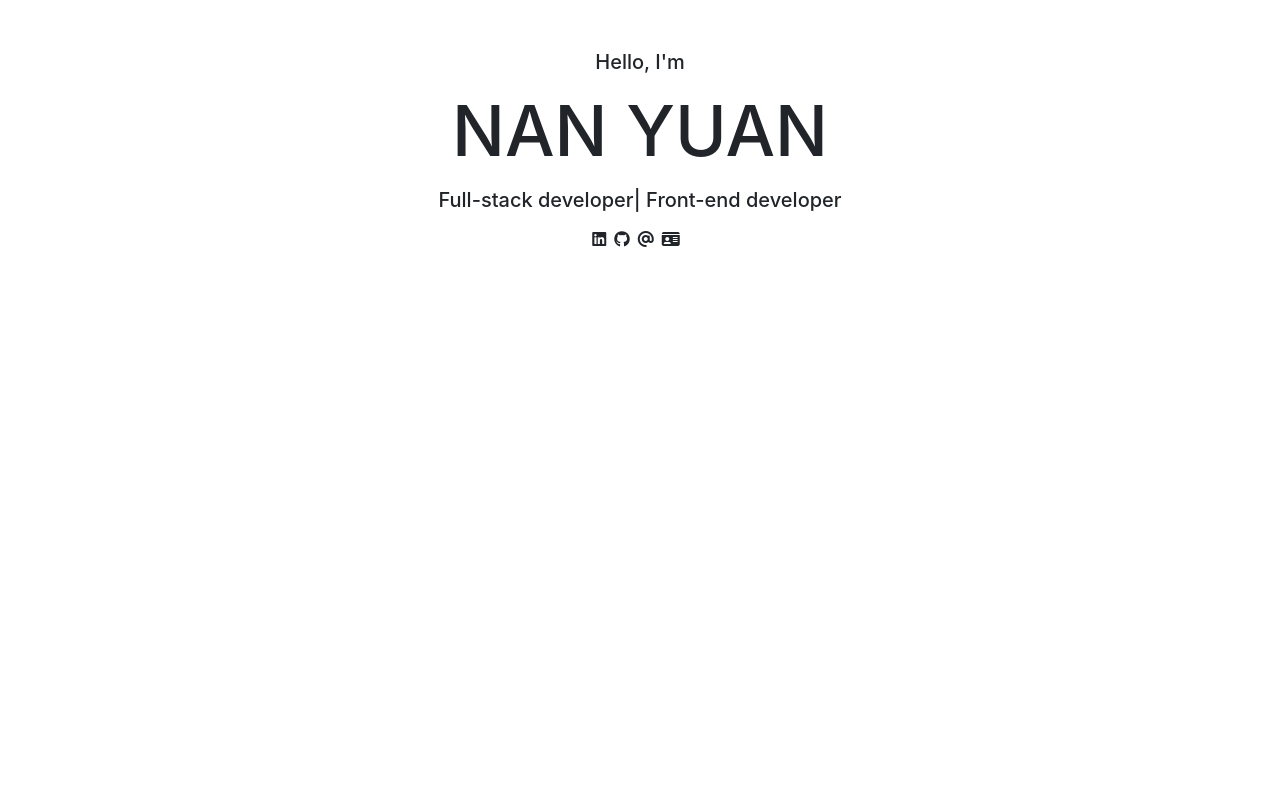
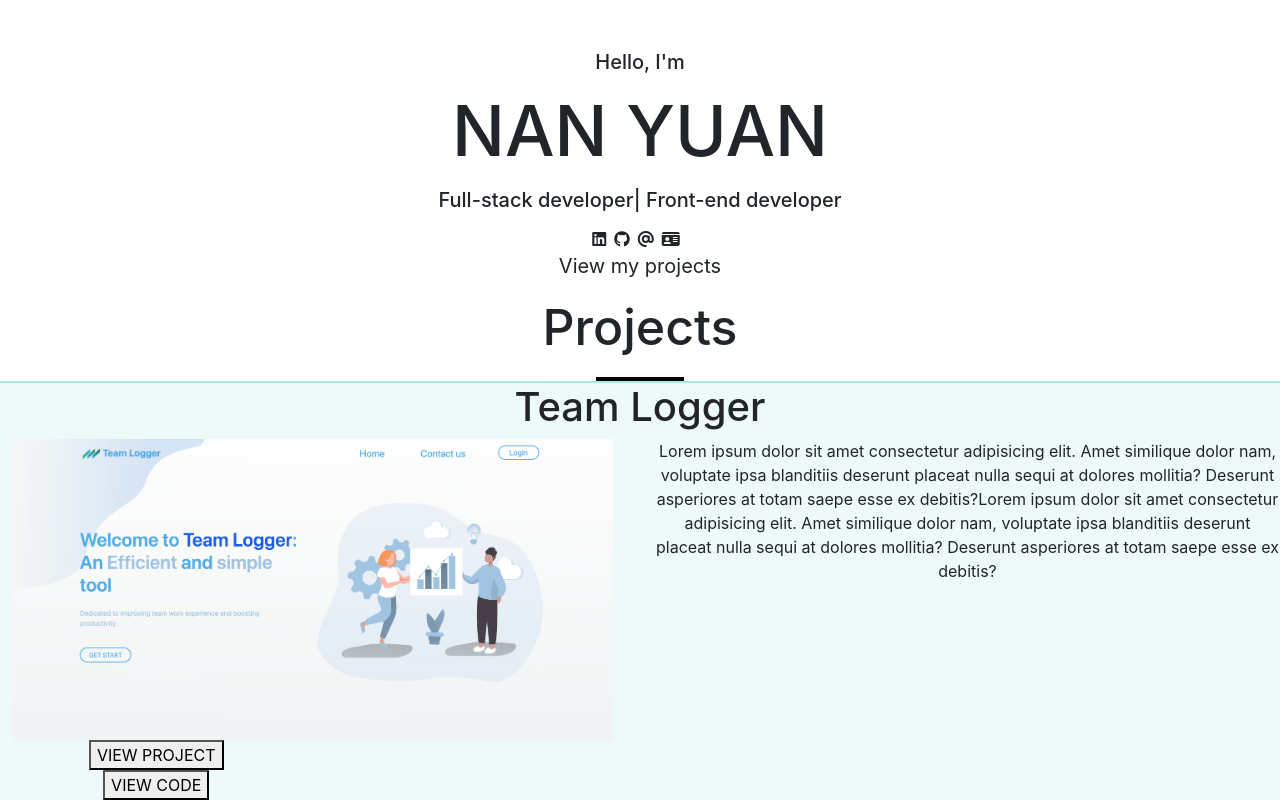
Before and after one commit to n-yuan/portfolio, a React (Create React App) app: page / in a window 1280 px wide. Shown: the part 206-1006 px from the top of the page. Before the commit the page ends 800 px from the top, so only its background shows below. Built offline with nearby package versions, Linux system fonts and the light colour scheme.

Commit message:
Build layout

```diff
--- a/src/App.js
+++ b/src/App.js
@@ -1,5 +1,6 @@
 import React from "react";
 import Navbar from "./component/Navbar";
+import Projects from "./component/Projects";
 import "./styles/styles.css";
 
 function App() {
@@ -7,7 +8,7 @@ function App() {
     <div>
       <Navbar />
       <div className="container"></div>
-      <div className="caption-container">
+      <div className="caption-container" id="home">
         <div className="caption-wrapper">
           <h4 className="caption-greeting">Hello, I'm</h4>
           <h1 className="caption-name">NAN YUAN</h1>
@@ -22,6 +23,7 @@ function App() {
           </div>
         </div>
       </div>
+      <Projects />
     </div>
   );
 }
--- a/src/component/Navbar.js
+++ b/src/component/Navbar.js
@@ -5,22 +5,22 @@ const Navbar = () => {
     <nav class="navbar navbar-expand-lg navbar-light bg-light">
       <ul class="navbar-nav mx-auto">
         <li class="nav-item active">
-          <a class="nav-link" href="#">
+          <a class="nav-link" href="#home">
             Home <span class="sr-only">(current)</span>
           </a>
         </li>
         <li class="nav-item">
-          <a class="nav-link" href="#">
+          <a class="nav-link" href="#projects">
             Projects
           </a>
         </li>
         <li class="nav-item">
-          <a class="nav-link" href="#">
+          <a class="nav-link" href="#skills">
             Skills
           </a>
         </li>
         <li class="nav-item">
-          <a class="nav-link" href="#">
+          <a class="nav-link" href="#contacts">
             Contacts
           </a>
         </li>
--- /dev/null
+++ b/src/component/Projects.js
@@ -0,0 +1,47 @@
+import React from "react";
+import TeamLogger from "../images/team-logger.png";
+
+const Projects = () => {
+  return (
+    <div id="projects" className="projects-container">
+      <div className="projects-heading-wrapper">
+        <p className="projects-caption">View my projects</p>
+        <h1 className="projects-header"> Projects</h1>
+        <div className="projects-dash mx-auto"></div>
+      </div>
+      <div className="projects-wrapper">
+        <div className="single-project-wrapper">
+          <h1>Team Logger</h1>
+          <div className="row">
+            <div className="col-lg-6">
+              <img
+                src={TeamLogger}
+                alt="team-logger"
+                style={{ width: "600px" }}
+              />
+              <div className="col-lg-6">
+                <button className="view-project-btn">VIEW PROJECT</button>
+              </div>
+              <div className="col-lg-6">
+                <button className="view-code-btn"> VIEW CODE</button>
+              </div>
+            </div>
+            <div className="col-lg-6">
+              <p>
+                Lorem ipsum dolor sit amet consectetur adipisicing elit. Amet
+                similique dolor nam, voluptate ipsa blanditiis deserunt placeat
+                nulla sequi at dolores mollitia? Deserunt asperiores at totam
+                saepe esse ex debitis?Lorem ipsum dolor sit amet consectetur
+                adipisicing elit. Amet similique dolor nam, voluptate ipsa
+                blanditiis deserunt placeat nulla sequi at dolores mollitia?
+                Deserunt asperiores at totam saepe esse ex debitis?
+              </p>
+            </div>
+          </div>
+        </div>
+      </div>
+    </div>
+  );
+};
+
+export default Projects;
--- a/src/styles/styles.css
+++ b/src/styles/styles.css
@@ -17,4 +17,26 @@
     .caption-container .caption-wrapper .icon-id-card {
       margin-right: 8px; }
 
+.projects-container {
+  width: 100%; }
+  .projects-container .projects-heading-wrapper {
+    text-align: center; }
+    .projects-container .projects-heading-wrapper .projects-caption {
+      font-size: 20px; }
+    .projects-container .projects-heading-wrapper .projects-header {
+      font-size: 50px; }
+    .projects-container .projects-heading-wrapper .projects-dash {
+      background-color: black;
+      width: 88px;
+      margin-top: 20px;
+      border: 2px solid black; }
+  .projects-container .single-project-wrapper {
+    text-align: center;
+    background-color: rgba(172, 231, 228, 0.2);
+    border-top: 2px solid #ace7e4; }
+    .projects-container .single-project-wrapper .view-project-btn {
+      display: inline-block; }
+    .projects-container .single-project-wrapper .view-code-btn {
+      display: inline-block; }
+
 /*# sourceMappingURL=styles.css.map */
--- a/src/styles/styles.scss
+++ b/src/styles/styles.scss
@@ -23,3 +23,33 @@
     }
   }
 }
+
+.projects-container {
+  width: 100%;
+  .projects-heading-wrapper {
+    text-align: center;
+    .projects-caption {
+      font-size: 20px;
+    }
+    .projects-header {
+      font-size: 50px;
+    }
+    .projects-dash {
+      background-color: black;
+      width: 88px;
+      margin-top: 20px;
+      border: 2px solid black;
+    }
+  }
+  .single-project-wrapper {
+    text-align: center;
+    background-color: rgba(172, 231, 228, 0.2);
+    border-top: 2px solid rgb(172, 231, 228);
+    .view-project-btn {
+      display: inline-block;
+    }
+    .view-code-btn {
+      display: inline-block;
+    }
+  }
+}
```
Also changed, not shown: src/images/team-logger.png (added), 1 other file (tests, documents, lock files or other folders).
